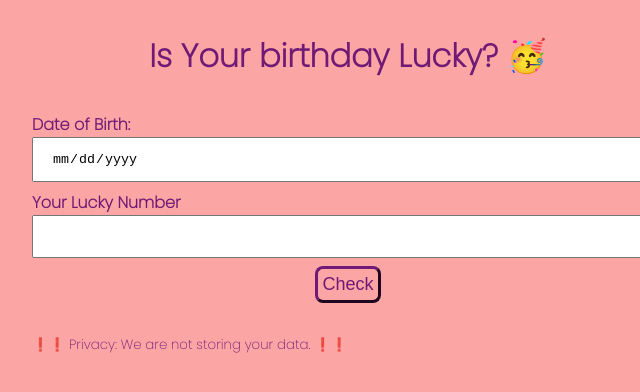
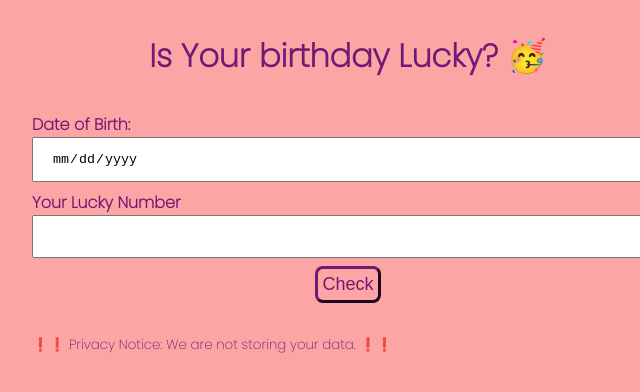
Before and after one commit to shwetamisar/BirthdayLuckyOrNot, a plain HTML site: page index.html in a window 1280 px wide. Shown: the full height of the page, 292-932 px from the left. Drawn offline with Linux system fonts and the light colour scheme.

Commit message:
feat: privacy notice added

```diff
--- a/index.html
+++ b/index.html
@@ -17,7 +17,7 @@
         <button id="check-number">Check</button>
         <div id="output-box" style="margin:2rem"></div>
         <small>
-            <p id="displayNote">❗❗ Privacy: We are not storing your data. ❗❗</p>
+            <p id="displayNote">❗❗ Privacy Notice: We are not storing your data. ❗❗</p>
         </small>
     </div>
     <script src="./js/app.js"></script>
```
